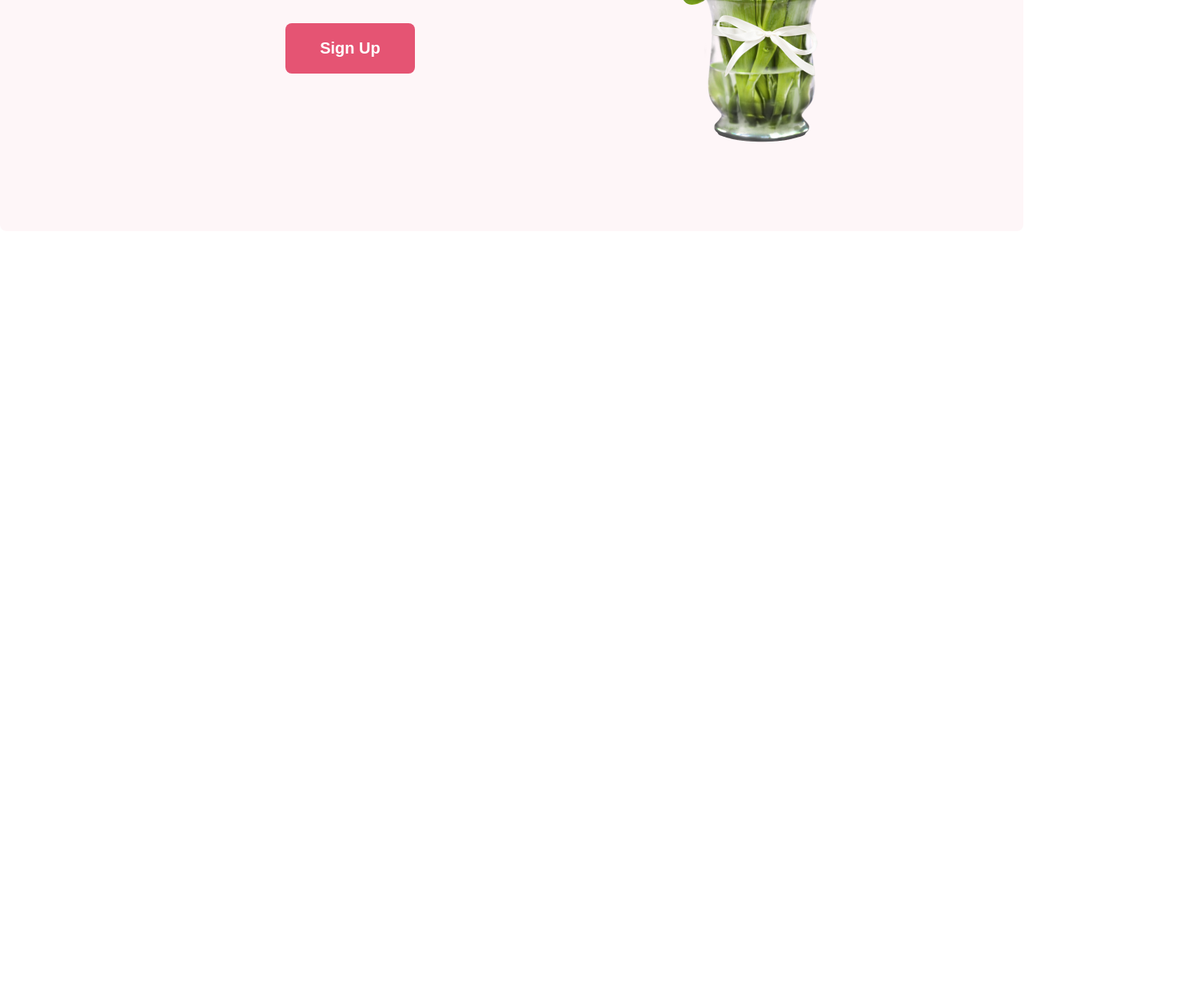
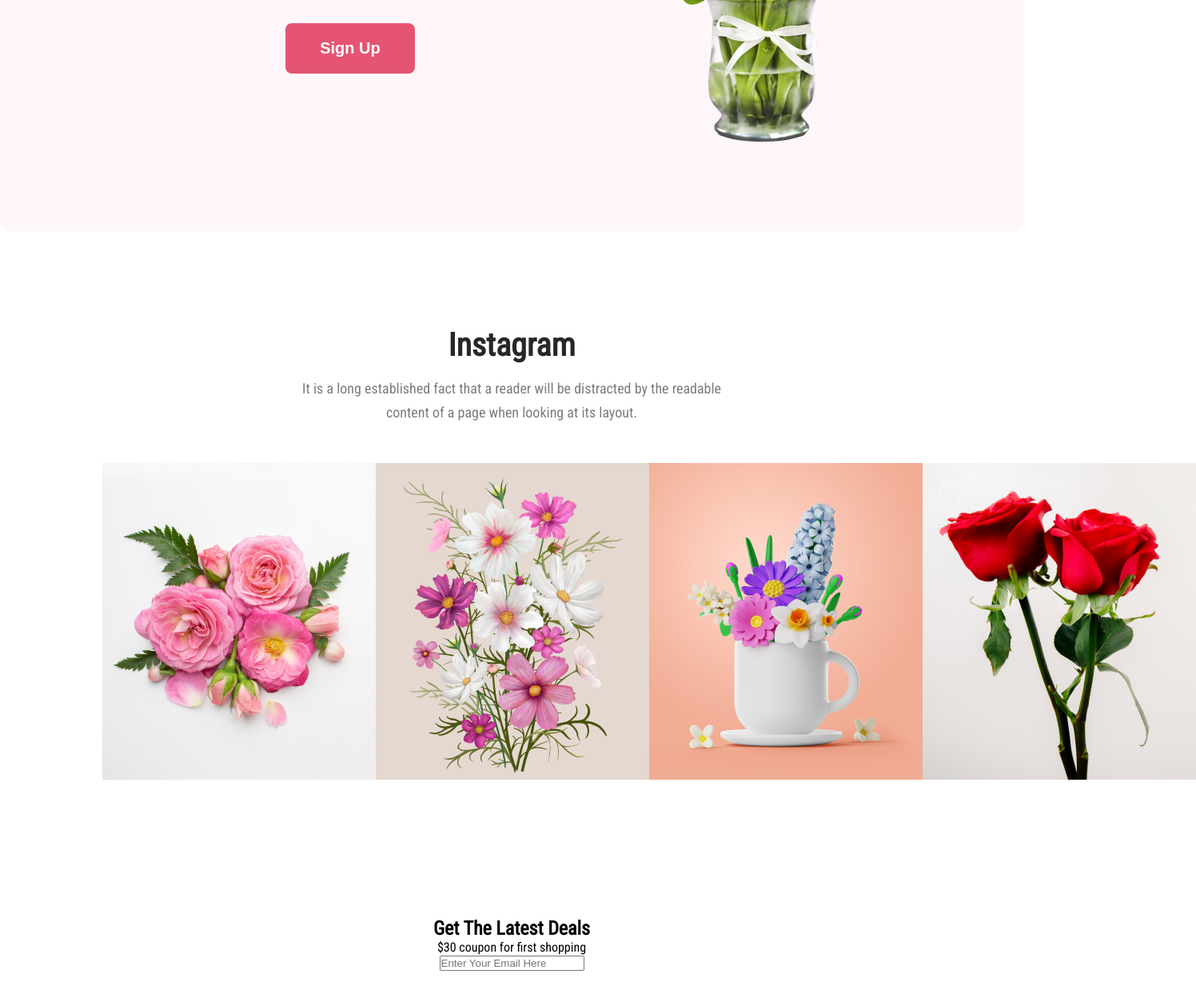
Before and after one commit to Git-Ratikul-Islam/Assignment-flower-shop, a plain HTML site: page index.html in a window 1280 px wide. Shown: the part 2209-3462 px from the top of the page at 80% size, 1496 px wide, since content can reach past the window. Before the commit the page ends 2498 px from the top, so only its background shows below. Drawn offline with Linux system fonts and the light colour scheme.

Commit message:
social-section-added

```diff
--- a/index.html
+++ b/index.html
@@ -90,6 +90,38 @@
                   </div>
             </section>
 
+            <!--  /* social-media-section-starts-here */ -->
+            <section>
+                  <div class="social-meadia">
+                        <div class="social-media-text">
+                              <h2 class="insta-text">Instagram</h2>
+                              <p class="paragraph-text-of-social">It is a long established fact that a reader will be
+                                    distracted by the readable <br>content
+                                    of a page when looking at its layout.</p>
+                        </div>
+                        <div class="social-media-picture">
+                              <img class="social-images" src="/Flower Asset/Flower 01.png" alt="">
+                              <img class="social-images" src="/Flower Asset/Rectangle 4.png" alt="">
+                              <img class="social-images" src="/Flower Asset/Rectangle 5.png" alt="">
+                              <img class="social-images" src="/Flower Asset/Rectangle 6.png" alt="">
+                        </div>
+                  </div>
+            </section>
+            <!-- /* latest deals start from here */ -->
+            <section>
+                  <div class="latest-deals">
+                        <h1 class="latest-heading">Get The Latest Deals</h1>
+                        <p>$30 coupon for first shopping</p>
+                        <div class="input-section">
+                              <input class="input-area" placeholder="Enter Your Email Here" type="email" name="" id="">
+
+                        </div>
+                  </div>
+
+
+
+            </section>
+
 
 
 
--- a/style.css
+++ b/style.css
@@ -217,3 +217,58 @@ body {
       height: 420px;
       flex-shrink: 0;
 }
+
+
+
+/* social-media-section-starts-here */
+
+.social-meadia {
+      height: 60vh;
+      /* width: 100%;
+      margin: auto; */
+
+}
+
+
+.social-media-text {
+      text-align: center;
+
+      color: rgba(39, 39, 39, 0.60);
+      font-size: 18px;
+      font-weight: 400;
+      line-height: 30px;
+}
+
+.insta-text {
+      margin-top: 128px;
+      margin-bottom: 24px;
+      color: #272727;
+      font-size: 40px;
+      font-weight: 800;
+
+}
+
+.paragraph-text-of-social {
+      margin-bottom: 48px;
+}
+
+.social-media-picture {
+      width: 80%;
+      margin: auto;
+      display: flex;
+      justify-content: space-evenly;
+
+
+
+}
+
+
+/* latest deals start from here */
+.latest-deals {
+      margin-top: 250px;
+      height: 60vh;
+      text-align: center;
+}
+
+
+/* input area starts here */
```
